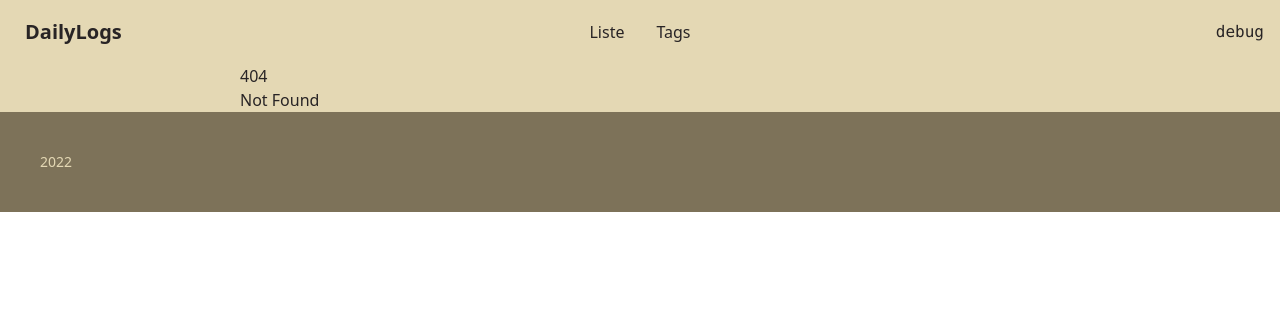
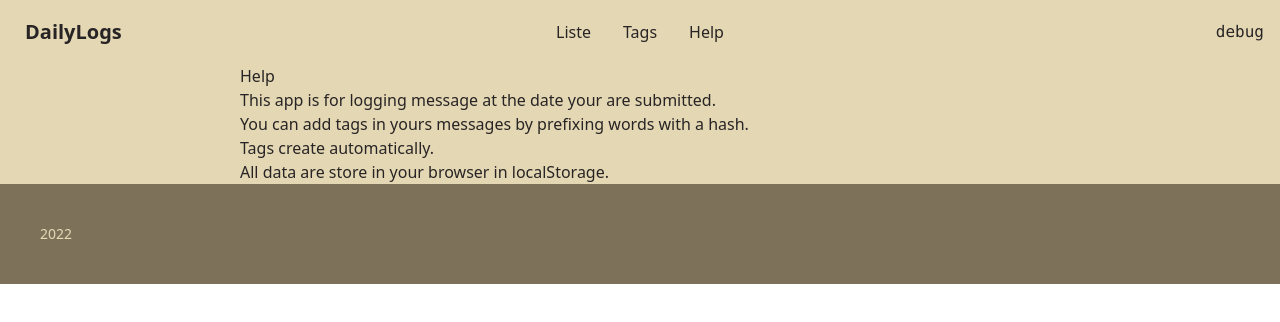
Before and after one commit to thi3rry/dailylogs, a SvelteKit app: page /help in a window 1280 px wide. Before the commit this address had no page. Shown: the top 322 px of the page. Built offline with nearby package versions, Linux system fonts and the light colour scheme.

Commit message:
chore: create an help page

```diff
--- a/src/components/MainMenu.svelte
+++ b/src/components/MainMenu.svelte
@@ -1,4 +1,5 @@
 <ul class={$$props.class} tabindex={$$props.tabindex}>
     <li><a href="/">Liste</a></li>
     <li><a href="/tags">Tags</a></li>
+    <li><a href="/help">Help</a></li>
 </ul>
--- /dev/null
+++ b/src/routes/help/+page.svelte
@@ -0,0 +1,17 @@
+<div class="prose">
+
+    <h1>Help</h1>
+
+    This app is for logging message at the date your are submitted.
+
+    <br>
+    <p>
+        You can add tags in yours messages by prefixing words with a hash.
+        <br>
+        Tags create automatically.
+    </p>
+
+    <p>
+        All data are store in your browser in localStorage.
+    </p>
+</div>
```
